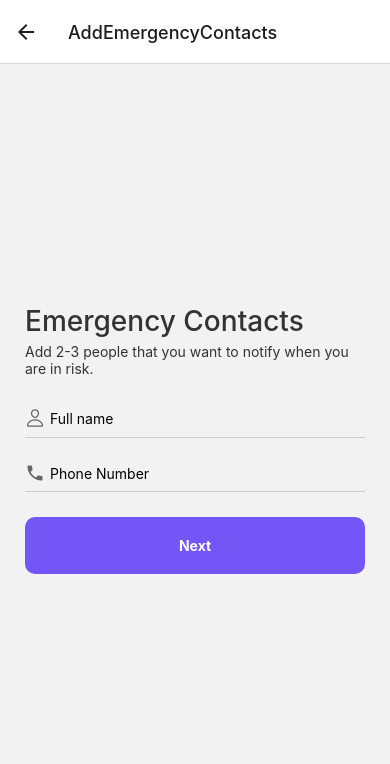
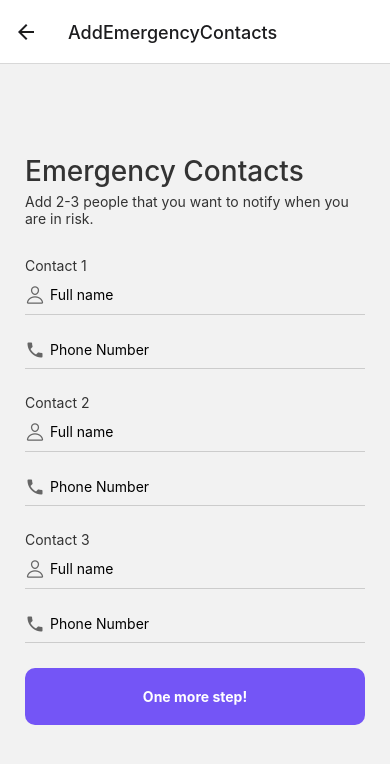
Before and after one commit to e-yang08/ilLuSIonOfgReaTNesS, a React Native app in the folder AwesomeProject/: screen /AddEmergencyContacts in a window 390 px wide. Shown: the top 764 px of the page. Built offline with nearby package versions, Linux system fonts and the light colour scheme.

Commit message:
sign up and location sharing

```diff
--- a/AwesomeProject/app.json
+++ b/AwesomeProject/app.json
@@ -15,7 +15,10 @@
       "**/*"
     ],
     "ios": {
-      "supportsTablet": true
+      "supportsTablet": true,
+      "infoPlist": {
+        "NSLocationWhenInUseUsageDescription": "We need your location to provide location-based services."
+      }
     },
     "android": {
       "adaptiveIcon": {
@@ -25,6 +28,15 @@
     },
     "web": {
       "favicon": "./assets/favicon.png"
-    }
+    },
+    "plugins": [
+      [
+        "expo-location",
+        {
+          "locationAlwaysAndWhenInUsePermission": "Allow $(PRODUCT_NAME) to use your location."
   }
+
+]
+]
 }
+}
--- a/AwesomeProject/package.json
+++ b/AwesomeProject/package.json
@@ -9,10 +9,10 @@
     "web": "expo start --web"
   },
   "dependencies": {
-    "@react-native-community/geolocation": "^3.1.0",
     "@react-navigation/native": "^6.1.9",
     "@react-navigation/stack": "^6.3.20",
     "expo": "~50.0.5",
+    "expo-location": "^16.5.2",
     "expo-status-bar": "~1.11.1",
     "react": "18.2.0",
     "react-native": "0.73.2",
--- a/AwesomeProject/pages/UserAuthentication/LogIn.js
+++ b/AwesomeProject/pages/UserAuthentication/LogIn.js
@@ -25,7 +25,7 @@ export default function LoginPage({ navigation }) {
         </TouchableOpacity>
 
         <View style={{flexDirection:'row', justifyContent:'center', marginBottom:30}}>
-        <Text> New to the app?</Text>
+        <Text> New to the app? </Text>
         <TouchableOpacity onPress={()=>{navigation.navigate("Register")}}>
             <Text style={{color:'#7455f6', fontWeight:700}}>Register</Text>
         </TouchableOpacity>
--- a/AwesomeProject/pages/UserAuthentication/SignUpEmergency.js
+++ b/AwesomeProject/pages/UserAuthentication/SignUpEmergency.js
@@ -11,10 +11,12 @@ import MaterialIcons from "react-native-vector-icons/MaterialIcons";
 import Ionicons from "react-native-vector-icons/Ionicons";
 import InputField from "../../components/input-field";
 export default function AddEmergencyContactsPage({ navigation }) {
-  const [name, setName] = useState("");
-  const [email, setEmail] = useState("");
-  const [password, setPassword] = useState("");
-  const [confirmPassword, setConfirmPassword] = useState("");
+  const [name1, setName1] = useState("");
+  const [phoneNum1, setPhoneNum1] = useState("");
+  const [name2, setName2] = useState("");
+  const [phoneNum2, setPhoneNum2] = useState("");
+  const [name3, setName3] = useState("");
+  const [phoneNum3, setPhoneNum3] = useState("");
 
   return (
     <SafeAreaView style={{ flex: 1, justifyContent: "center" }}>
@@ -38,6 +40,16 @@ export default function AddEmergencyContactsPage({ navigation }) {
         >
           Add 2-3 people that you want to notify when you are in risk.
         </Text>
+
+        <Text
+          style={{
+            fontSize: 14,
+            color: "#333",
+            marginBottom: 10,
+          }}
+        >
+          Contact 1
+        </Text>
         <InputField
           label={"Full name"}
           icon={
@@ -48,8 +60,8 @@ export default function AddEmergencyContactsPage({ navigation }) {
               style={{ marginRight: 5 }}
             />
           }
-          value={name}
-          onChangeFunc={(text) => setName(text)}
+          value={name1}
+          onChangeFunc={(text) => setName1(text)}
         />
         <InputField
           label={"Phone Number"}
@@ -61,9 +73,83 @@ export default function AddEmergencyContactsPage({ navigation }) {
               style={{ marginRight: 5 }}
             />
           }
-          keyboardType={"email-address"}
-          onChangeFunc={(text) => setEmail(text)}
-          value={email}
+          keyboardType={"phone-pad"}
+          value={phoneNum1}
+          onChangeFunc={(text) => setPhoneNum1(text)}
+        />
+
+        <Text
+          style={{
+            fontSize: 14,
+            color: "#333",
+            marginBottom: 10,
+          }}
+        >
+          Contact 2
+        </Text>
+        <InputField
+          label={"Full name"}
+          icon={
+            <Ionicons
+              name="person-outline"
+              size={20}
+              color="#666"
+              style={{ marginRight: 5 }}
+            />
+          }
+          value={name2}
+          onChangeFunc={(text) => setName2(text)}
+        />
+        <InputField
+          label={"Phone Number"}
+          icon={
+            <MaterialIcons
+              name="local-phone"
+              size={20}
+              color="#666"
+              style={{ marginRight: 5 }}
+            />
+          }
+          keyboardType={"phone-pad"}
+          value={phoneNum2}
+          onChangeFunc={(text) => setPhoneNum2(text)}
+        />
+
+        <Text
+          style={{
+            fontSize: 14,
+            color: "#333",
+            marginBottom: 10,
+          }}
+        >
+          Contact 3
+        </Text>
+        <InputField
+          label={"Full name"}
+          icon={
+            <Ionicons
+              name="person-outline"
+              size={20}
+              color="#666"
+              style={{ marginRight: 5 }}
+            />
+          }
+          value={name3}
+          onChangeFunc={(text) => setName3(text)}
+        />
+        <InputField
+          label={"Phone Number"}
+          icon={
+            <MaterialIcons
+              name="local-phone"
+              size={20}
+              color="#666"
+              style={{ marginRight: 5 }}
+            />
+          }
+          keyboardType={"phone-pad"}
+          value={phoneNum3}
+          onChangeFunc={(text) => setPhoneNum3(text)}
         />
 
         <TouchableOpacity
@@ -78,7 +164,7 @@ export default function AddEmergencyContactsPage({ navigation }) {
           }}
         >
           <Text style={{ textAlign: "center", fontWeight: 700, color: "#FFF" }}>
-            Next
+            One more step!
           </Text>
         </TouchableOpacity>
       </View>
--- a/AwesomeProject/pages/UserAuthentication/SignUpShareLoc.js
+++ b/AwesomeProject/pages/UserAuthentication/SignUpShareLoc.js
@@ -1,54 +1,132 @@
+import React, { useState } from "react";
 import {
-  Button,
+  View,
+  Alert,
+  TouchableOpacity,
+  Text,
+  Linking,
   SafeAreaView,
-  View,
-  Text,
-  TextInput,
-  TouchableOpacity,
-  Image,
 } from "react-native";
-import { useState } from "react";
-import MaterialIcons from "react-native-vector-icons/MaterialIcons";
-import Ionicons from "react-native-vector-icons/Ionicons";
-import InputField from "../../components/input-field";
-import Geolocation from "@react-native-community/geolocation";
-
-const requestLocationPermission = () => {
-  Geolocation.requestAuthorization();
-};
-
-const getCurrentLocation = () => {
-  Geolocation.getCurrentPosition(
-    (position) => {
-      console.log("Current Location:", position.coords);
-    },
-    (error) => {
-      console.error("Error getting location:", error);
-    },
-    { enableHighAccuracy: true, timeout: 20000, maximumAge: 1000 }
-  );
-};
+import * as Location from "expo-location";
 
 export default function InitialShareLocationPage({ navigation }) {
-  // const [name, setName] = useState("");
-  // const [email, setEmail] = useState("");
-  // const [password, setPassword] = useState("");
-  // const [confirmPassword, setConfirmPassword] = useState("");
+  const [locationPermission, setLocationPermission] = useState(null);
+  const [hasSharedLocation, setHasSharedLocation] = useState(false);
+
+  const getLocationPermission = async () => {
+    try {
+      const { status } = await Location.requestForegroundPermissionsAsync();
+      setLocationPermission(status);
+    } catch (error) {
+      console.error("Error while requesting location permission:", error);
+    }
+  };
+
+  const handleLocationPermission = async () => {
+    await getLocationPermission();
+    setHasSharedLocation(true);
+  };
+
+  // if permission is denied, trigger to open settings
+  const openSettings = () => {
+    Linking.openSettings();
+  };
+  const handleLocationPermissionSettings = () => {
+    if (locationPermission !== "granted") {
+      console.log(locationPermission);
+      Alert.alert(
+        "Location Access Denied",
+        "Please go to settings and enable location access for this app.",
+        [
+          { text: "Cancel", style: "cancel" },
+          { text: "Open Settings", onPress: openSettings },
+        ]
+      );
+    } else {
+      openSettings();
+    }
+  };
 
   return (
     <SafeAreaView style={{ flex: 1, justifyContent: "center" }}>
       <View style={{ paddingHorizontal: 25 }}>
-        {/* onPress={() => {
-            navigation.navigate("Main"); */}
-        <View
-          style={{ flex: 1, justifyContent: "center", alignItems: "center" }}
+        <Text
+          style={{
+            fontSize: 28,
+            fontWeight: "500",
+            color: "#333",
+          }}
         >
-          <Button
-            title="Request Location Permission"
-            onPress={requestLocationPermission}
-          />
-          <Button title="Get Current Location" onPress={getCurrentLocation} />
-        </View>
+          Share Location
+        </Text>
+        <Text
+          style={{
+            fontSize: 14,
+            fontWeight: "500",
+            color: "#333",
+            marginBottom: 50,
+          }}
+        >
+          Choose{" "}
+          <Text
+            style={{
+              fontWeight: "800",
+            }}
+          >
+            "Allow While Using App"
+          </Text>
+          so that we can assist you when you are in danger.
+        </Text>
+
+        {!hasSharedLocation && (
+          <TouchableOpacity
+            style={{
+              backgroundColor: "#7455f6",
+              padding: 20,
+              borderRadius: 10,
+            }}
+            onPress={handleLocationPermission}
+          >
+            <Text
+              style={{ textAlign: "center", fontWeight: 700, color: "#FFF" }}
+            >
+              Press to allow sharing location
+            </Text>
+          </TouchableOpacity>
+        )}
+        {locationPermission === "granted" && (
+          <TouchableOpacity
+            style={{
+              backgroundColor: "#7455f6",
+              padding: 20,
+              borderRadius: 10,
+            }}
+            onPress={() => {
+              navigation.navigate("Login");
+            }}
+          >
+            <Text
+              style={{ textAlign: "center", fontWeight: 700, color: "#FFF" }}
+            >
+              Register
+            </Text>
+          </TouchableOpacity>
+        )}
+
+        <TouchableOpacity
+          style={{
+            backgroundColor: "rgba(0, 0, 0, 0)",
+            padding: 20,
+            borderRadius: 10,
+          }}
+          onPress={handleLocationPermissionSettings}
+        >
+          <Text
+            style={{ textAlign: "center", fontWeight: 500, color: "#808080" }}
+          >
+            Change the location permission
+          </Text>
+        </TouchableOpacity>
       </View>
     </SafeAreaView>
   );
```
Also changed, not shown: 1 other file (tests, documents, lock files or other folders).
